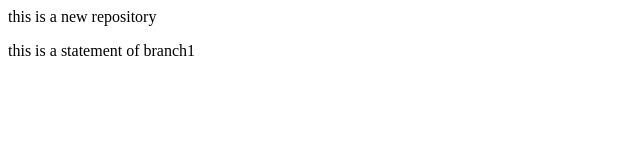
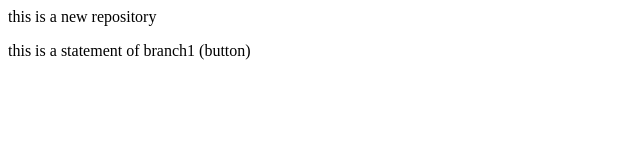
Before and after one commit to Raghav-749/localRepo, a plain HTML site: page index.html in a window 1280 px wide. Shown: the full height of the page, 0-640 px from the left. Drawn offline with Linux system fonts and the light colour scheme.

```diff
--- a/index.html
+++ b/index.html
@@ -1,2 +1,2 @@
 <p>this is a new repository</p>
-<p>this is a statement of branch1</p>
+<p>this is a statement of branch1 (button)</p>
```
